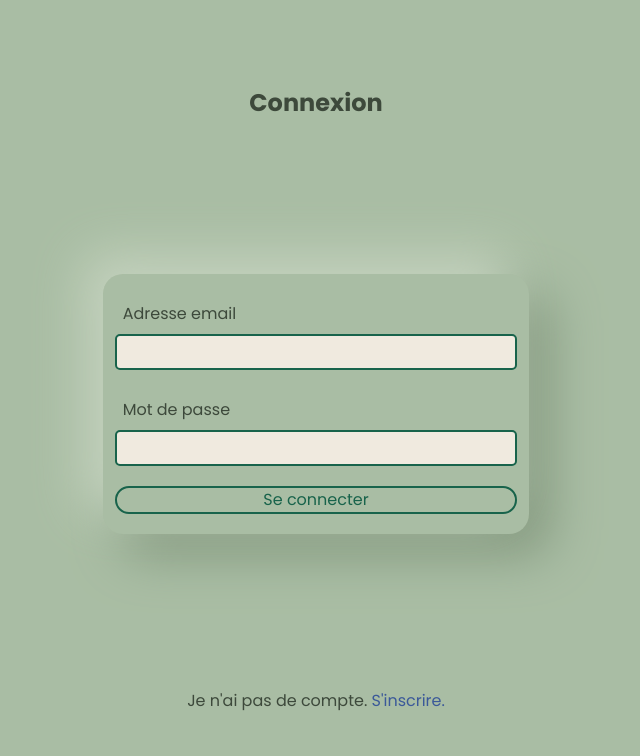
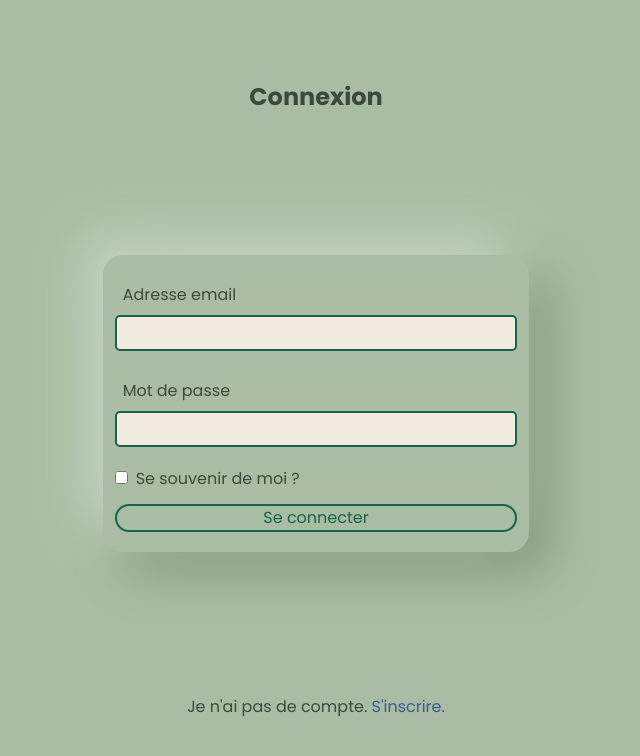
Before and after one commit to porte-christophe/moodBoardv2, an Angular app in the folder front/frontend/: page / in a window 1280 px wide. Shown: the top 756 px of the page, without its empty margins (324-964 px from the left). Built offline with nearby package versions, Linux system fonts and the light colour scheme.

Commit message:
feat: add checkbox for remember me in login page

```diff
--- a/front/frontend/src/app/features/login-page/login-page.html
+++ b/front/frontend/src/app/features/login-page/login-page.html
@@ -35,6 +35,13 @@
                         name="password"
                         id=""
                     >
+                    <div>
+                        <input
+                            class="bg-ivoire border-2 border-solid border-vertFonce rounded-[5px] mr-2 mb-5 "
+                            type="checkbox" name="remember-me" id=""
+                        >
+                        <label for="remember-me">Se souvenir de moi ?</label>
+                    </div>
 
                     <!-- Btn success -->
                     <button
```
